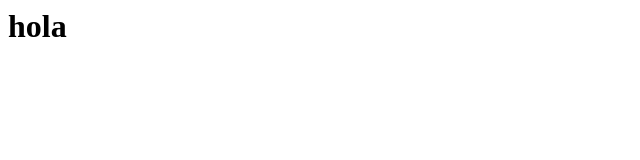
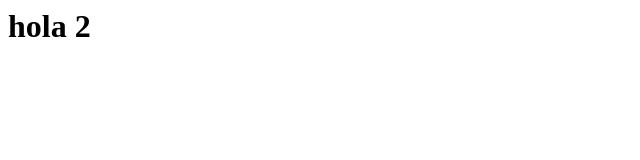
Before and after one commit to angelesvalencia/portafolio, a plain HTML site: page index.html in a window 1280 px wide. Shown: the full height of the page, 0-640 px from the left. Drawn offline with Linux system fonts and the light colour scheme.

Commit message:
Update index.html

```diff
--- a/index.html
+++ b/index.html
@@ -1 +1 @@
-<h1>hola</h1>
+<h1>hola 2</h1>
```
